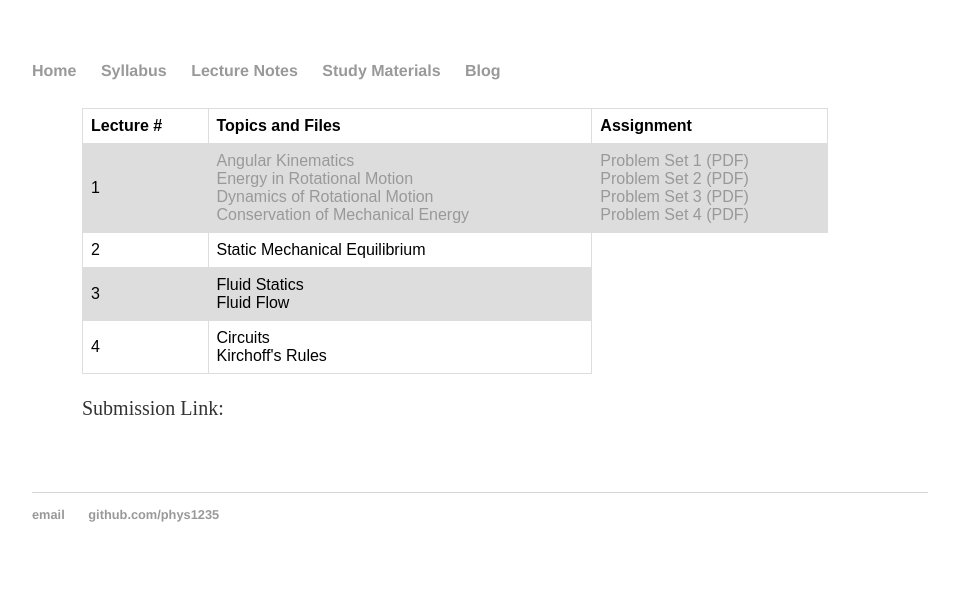
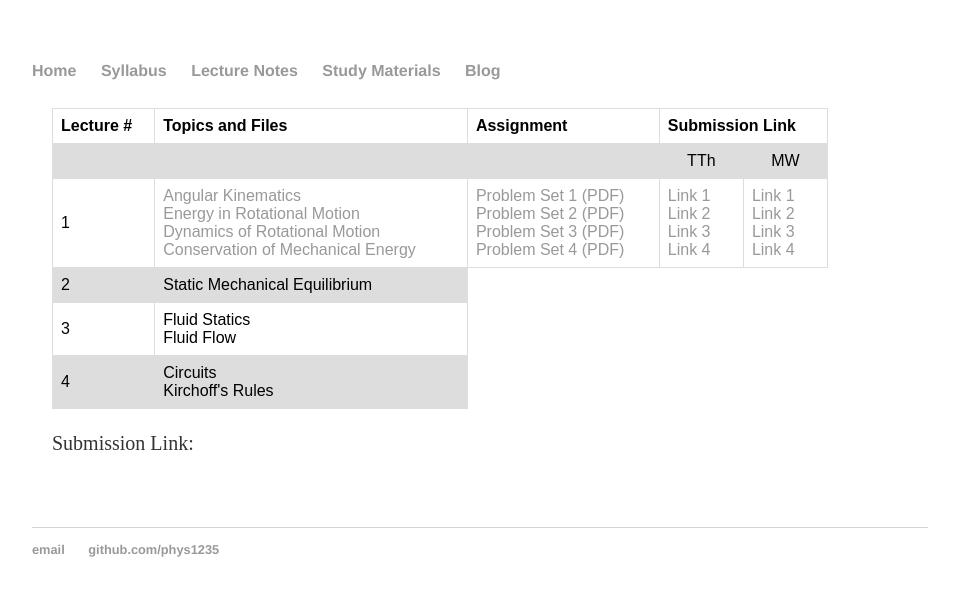
Before and after one commit to phys1235/phys1235.github.io, a Jekyll site: the page built from lecture-notes/index.html, in a window 1280 px wide. Shown: the top 596 px of the page, without its empty margins (160-1119 px from the left). Built offline with Jekyll 4.4.1, drawn with Linux system fonts in a browser that asks for light colours.

Commit message:
update lecture notes

```diff
--- a/lecture-notes/index.html
+++ b/lecture-notes/index.html
@@ -3,7 +3,7 @@ layout: default
 title: Lecture Notes
 ---
 
-<div style="padding-top: 10px;padding-left: 50px;padding-right: 100px;padding-bottom: 50px;">
+<div style="padding-top: 10px;padding-left: 20px;padding-right: 100px;padding-bottom: 50px;">
 	<style>
 		table {
 		  font-family: arial, sans-serif;
@@ -27,6 +27,14 @@ title: Lecture Notes
 	  <th>Lecture #</th>
 	  <th>Topics and Files</th>
 		<th>Assignment</th>
+		<th colspan="2">Submission Link</th>
+	</tr>
+	<tr>
+		<th></th>
+		<th colspan="2">
+			<td><center>TTh</center></td>
+			<td><center>MW</center></td>
+		</th>
 	</tr>
 	<tr>
 	  <td>1</td>
@@ -41,6 +49,18 @@ title: Lecture Notes
 				<a href="">Problem Set 2 (PDF)</a><br>
 				<a href="">Problem Set 3 (PDF)</a><br>
 				<a href="">Problem Set 4 (PDF)</a><br>
+		</td>
+		<td>
+				<a href="https://forms.gle/eTpeZ4wWihKMkEec8">Link 1</a><br>
+				<a href="https://forms.gle/77abmt14dqWthsX69">Link 2</a> <br>
+				<a href="https://forms.gle/TXfZ11bwKvkDa4qe6">Link 3</a><br>
+				<a href="https://forms.gle/Wecnyup63GQtycXD9">Link 4</a> <br>
+		</td>
+		<td>
+			<a href="">Link 1</a><br>
+			<a href="">Link 2</a> <br>
+			<a href="">Link 3</a><br>
+			<a href="">Link 4</a> <br>
 	</td>
 	</tr>
 	<tr>
```
Also changed, not shown: README.md. Lines whose indentation alone changed are shown as unchanged.
